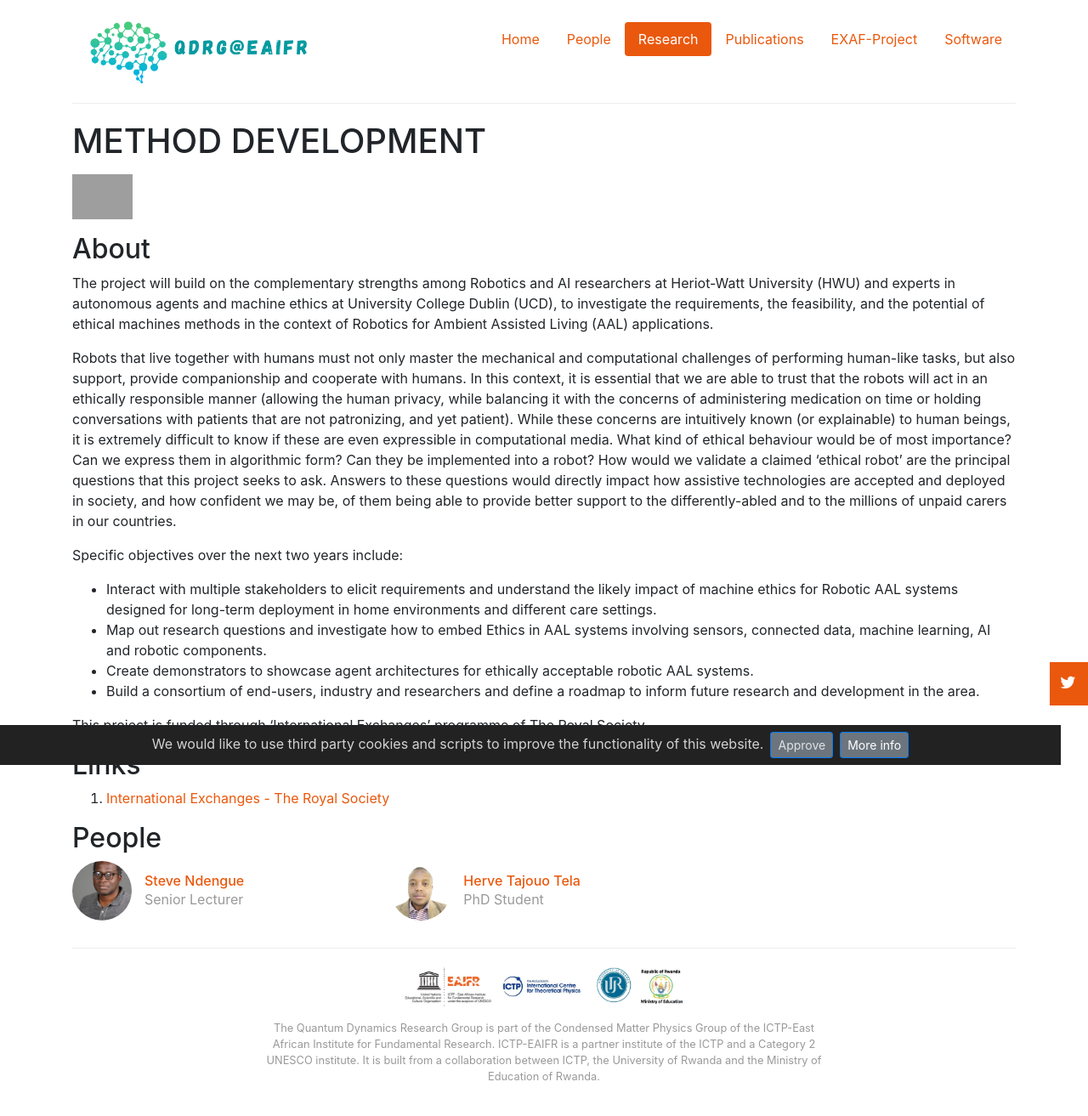
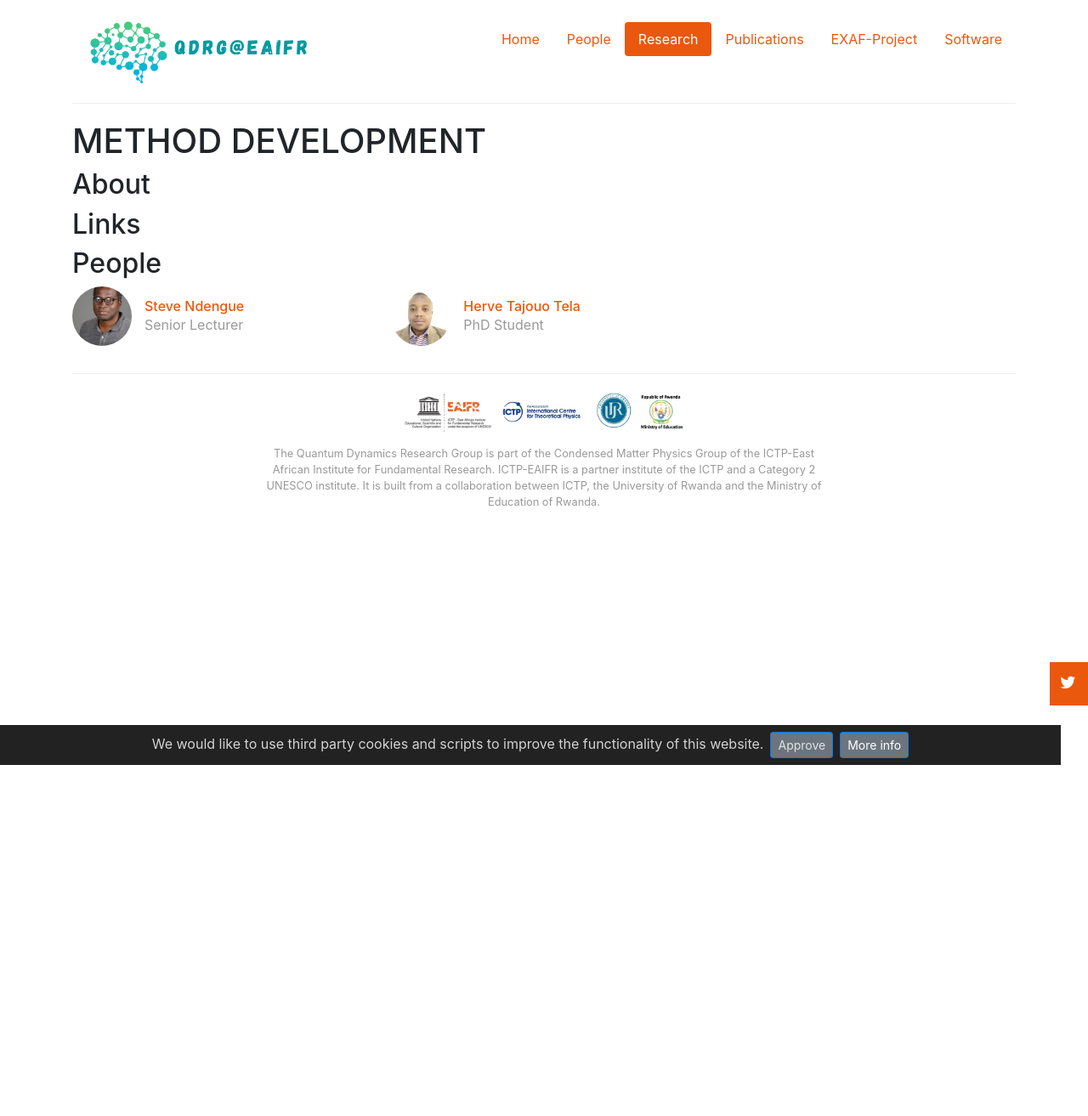
Before and after one commit to MolQuantDynLab-Haverford/MolQuantDynLab-Haverford.github.io, a Jekyll site: the page built from _projects/METH.md, in a window 1280 px wide. Shown: the whole page at 85% size. Built offline with Jekyll 4.4.1, drawn with Linux system fonts in a browser that asks for light colours; after the commit the page ends 900 px from its top, so only the background shows below that; grey boxes are pictures that could not be loaded.

Commit message:
Third Addtion and Modification of files

```diff
--- a/_projects/METH.md
+++ b/_projects/METH.md
@@ -13,11 +13,13 @@ layout: project
 last-updated: 2021-03-24
 ---
 
+<!---
 <img style="padding-top:5pt;" src="https://care.hw.ac.uk/img/logos/royal-society.png" height="60pt">
+--->
 
 ## About
 
-<p>
+<!--- <p>
 The project will build on the complementary strengths among Robotics and AI researchers at Heriot-Watt University (HWU) and experts in autonomous agents and machine ethics at University College Dublin (UCD), to investigate the requirements, the feasibility, and the potential of ethical machines methods in the context of Robotics for Ambient Assisted Living (AAL) applications.
 </p>
 
@@ -36,7 +38,9 @@ Specific objectives over the next two years include:
 </p>
 
 This project is funded through 'International Exchanges' programme of The Royal Society.
-
+--->
 ## Links
 
+<!---
 1. <a href="https://royalsociety.org/grants-schemes-awards/grants/international-exchanges/">International Exchanges - The Royal Society</a>
+--->
```
Also changed, not shown: _projects/ASTRO.md (+4 -0 lines), _projects/ATMOS.md (+2 -0 lines), _projects/CATA.md (+6 -0 lines), software.md (+1 -1 lines), README.md, 1 other file.
